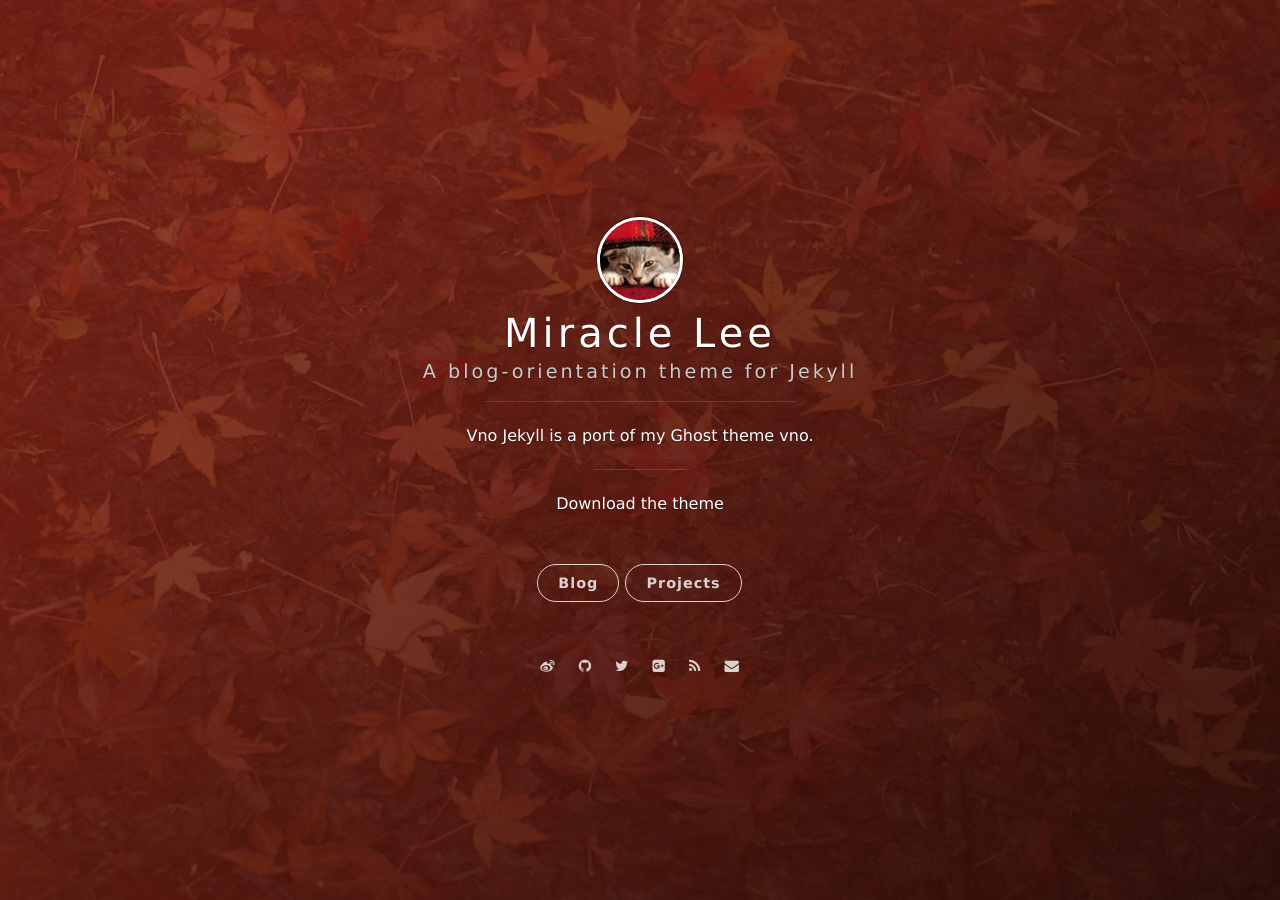
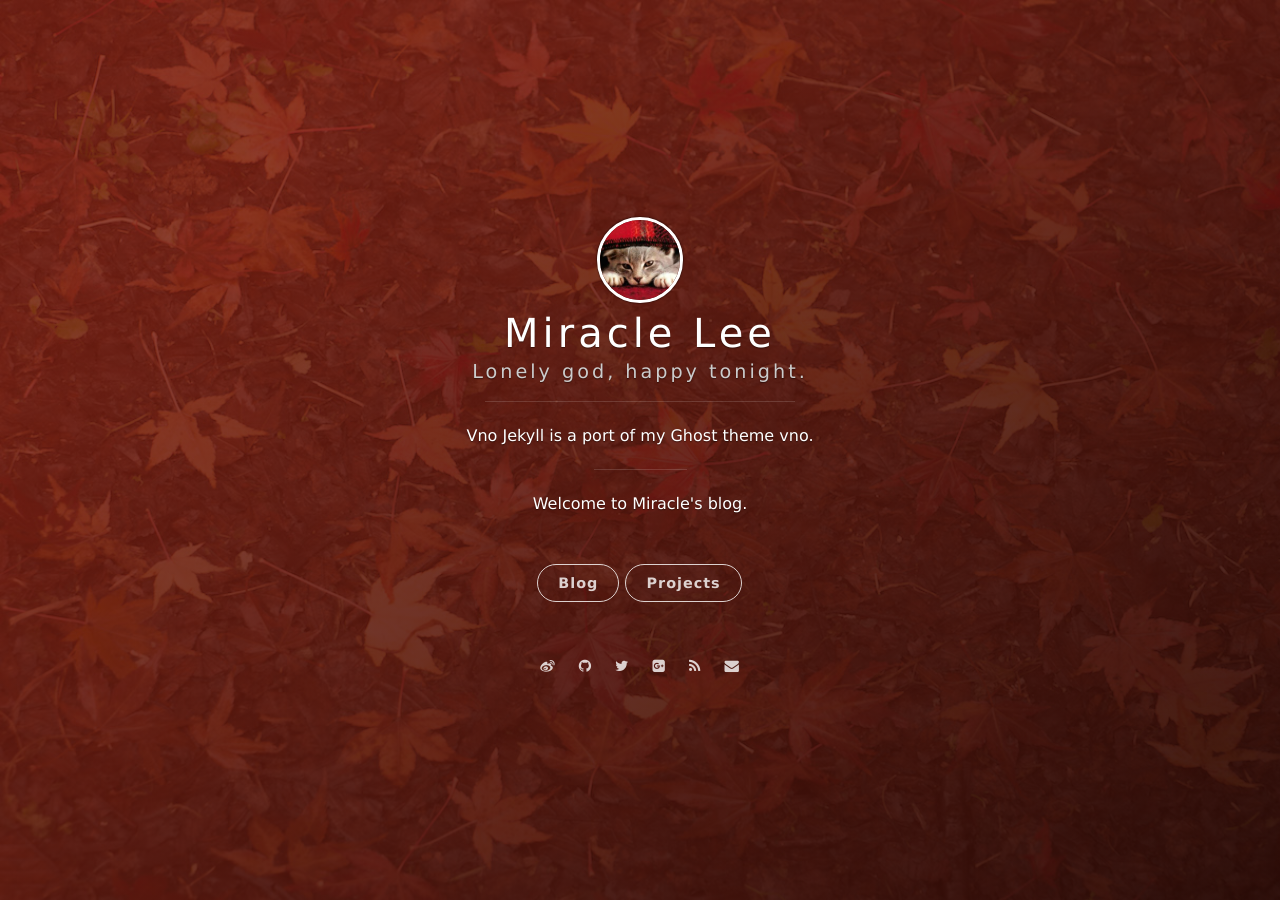
Before and after one commit to onevcat/vno-jekyll, a Jekyll site: the page built from index.html, in a window 1280 px wide. Built offline with Jekyll 4.4.1, drawn with Linux system fonts in a browser that asks for light colours; nearby versions of some CDN libraries; the list of posts is cut into pages by our own code.

Commit message:
second post

```diff
--- a/_config.yml
+++ b/_config.yml
@@ -1,7 +1,7 @@
 # Basic
 title: Miracle Lee
-subtitle: A blog-orientation theme for Jekyll
-welcome_message: <a href="https://github.com/lixymiracle/vno-jekyll" target="_blank">Download the theme</a>
+subtitle: Lonely god, happy tonight.
+welcome_message: <a href="https://github.com/lixymiracle/lixymiracle.github.io" target="_blank">Welcome to Miracle's blog.</a>
 description: Vno Jekyll is a port of my Ghost theme vno.
 creator: <a href="http://lixiangyu.cc">@miracle</a>
 
```
